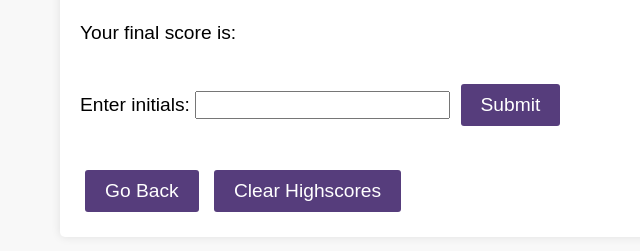
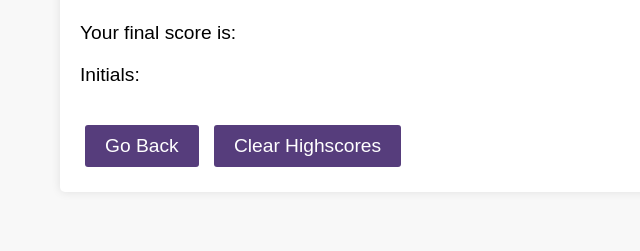
Before and after one commit to biodunijelu/quiz, a plain HTML site: page highscores.html in a window 1280 px wide. Shown: the part 143-394 px from the top of the page, without its empty margins (260-900 px from the left). Drawn offline with Linux system fonts and the light colour scheme.

Commit message:
Update highscores.html to retrieve and display the stored final-score and initials

```diff
--- a/highscores.html
+++ b/highscores.html
@@ -13,9 +13,7 @@
     <div class="wrapper">
         <h1>Highscores</h1>
         <p>Your final score is: <span id="final-score"></span></p>
-        <p>Enter initials: <input type="text" id="initials" maxlength="3" />
-            <button id="submit">Submit</button>
-        </p>
+        <p>Initials: <span id="user-initials"></span></p>
 
         <a href="index.html"><button>Go Back</button></a>
         <button id="clear">Clear Highscores</button>
```
